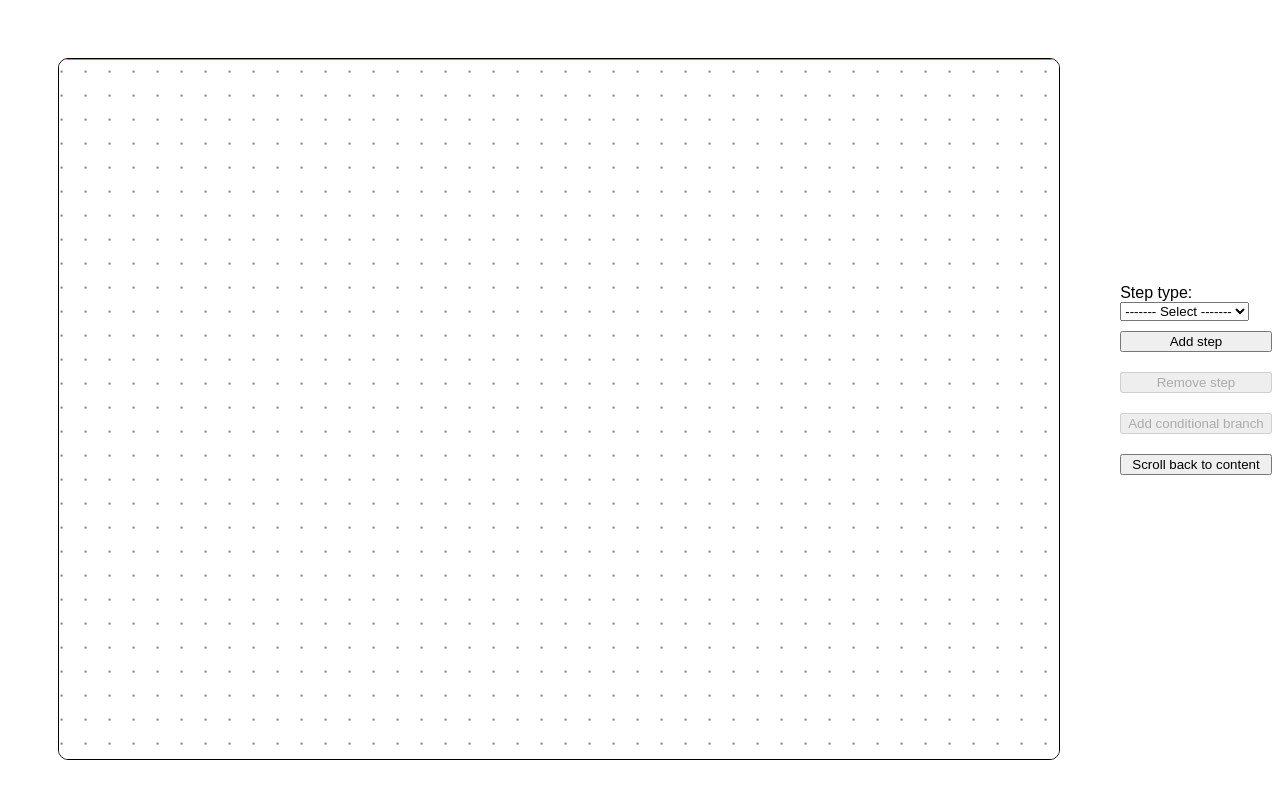
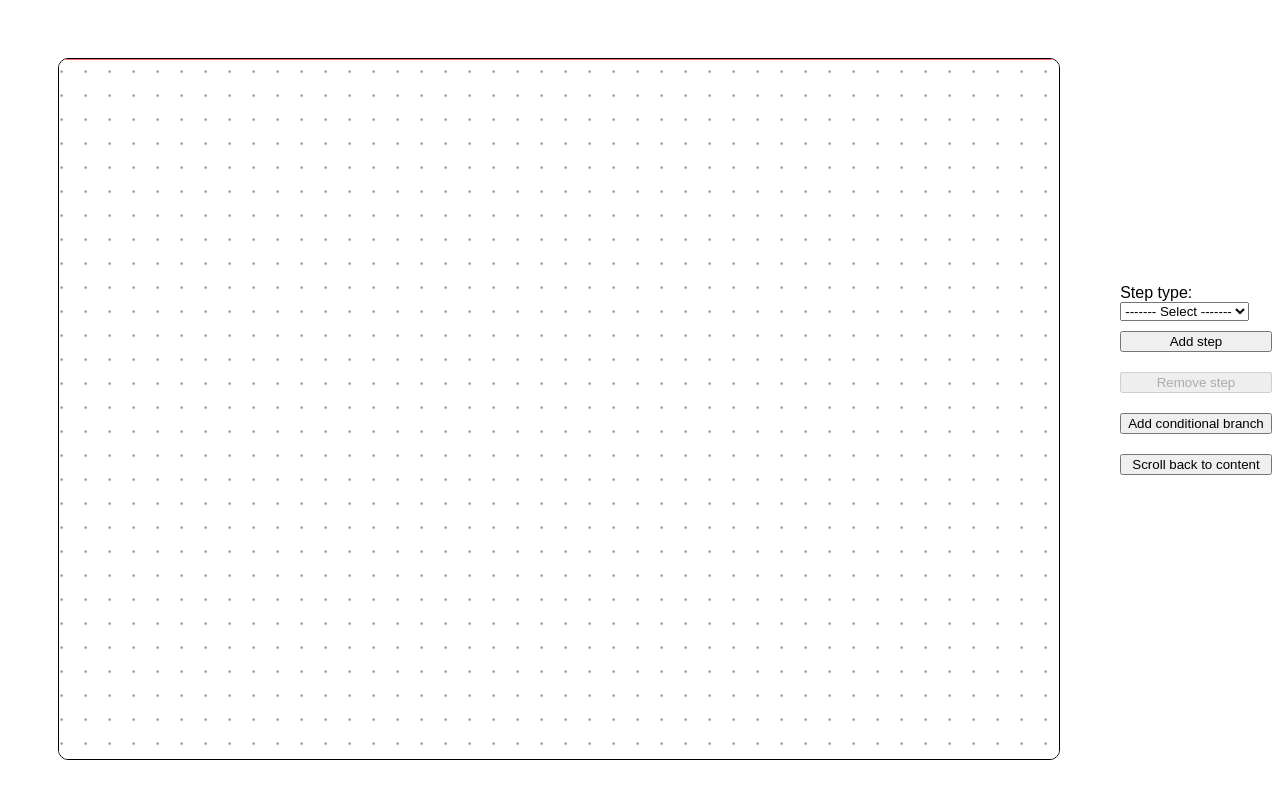
Before and after one commit to amitkumar98/react-sequence-builder, a React (Vite) app: page / in a window 1280 px wide. Built offline with nearby package versions, Linux system fonts and the light colour scheme.

Commit message:
add new props for branch and step restrictions

```diff
--- a/src/components/Controls/index.jsx
+++ b/src/components/Controls/index.jsx
@@ -1,3 +1,5 @@
+import { useState } from "react";
+
 /* eslint-disable react/prop-types */
 const filterFromObject = (object, condition) => {
   return Object.entries(object).reduce((acc, [key, value]) => {
@@ -20,14 +22,101 @@ const Controls = ({
   setShowMoreButtons,
   scrollBackToContent,
   addConditionalBranches,
+  branchesStepRestriction,
+  allowedConditionalBranches,
+  conditionalBranchAllowedSteps,
 }) => {
+  let filteredStepTypeMap = stepTypeMap;
+  let addConditionalBranchButtonDisabled = nodes.length === 0;
+  let filteredLeftBranchStepTypeMap = stepTypeMap;
+  let filteredRightBranchStepTypeMap = stepTypeMap;
+
+  const [selectedCondition, setSelectedCondition] = useState(
+    Object.keys(conditionsMap)[0]
+  );
+
+  const conditionalBranches = nodes.filter((node) => node.isConditional);
+  if (conditionalBranches) {
+    addConditionalBranchButtonDisabled =
+      conditionalBranches.length > allowedConditionalBranches;
+  }
+
+  const selectedNode = nodes.find((node) => node.id === selectedNodeId);
+  if (selectedNode) {
+    const condition = selectedNode.condition;
+    if (condition) {
+      const restrictionForCondition = branchesStepRestriction[condition];
+      if (restrictionForCondition) {
+        const selectedSideRestriction =
+          restrictionForCondition[selectedNode.branchSide];
+        if (selectedSideRestriction && selectedSideRestriction.length > 0) {
+          filteredStepTypeMap = filterFromObject(
+            filteredStepTypeMap,
+            (key) => selectedSideRestriction.indexOf(key) === -1
+          );
+        }
+      }
+    } else {
+      if (selectedCondition) {
+        const restrictionForCondition =
+          branchesStepRestriction[selectedCondition];
+        if (restrictionForCondition) {
+          const leftBranchRestrictedSteps =
+            restrictionForCondition["left-branch"];
+          const rightBranchRestrictedSteps =
+            restrictionForCondition["right-branch"];
+          filteredLeftBranchStepTypeMap = filterFromObject(
+            filteredLeftBranchStepTypeMap,
+            (key) => leftBranchRestrictedSteps.indexOf(key) === -1
+          );
+          filteredRightBranchStepTypeMap = filterFromObject(
+            filteredRightBranchStepTypeMap,
+            (key) => rightBranchRestrictedSteps.indexOf(key) === -1
+          );
+        }
+      }
+    }
+    if (selectedNode?.rootBranchNodeUuid) {
+      const branchSide = selectedNode.branchSide;
+      const restrictionForCondition =
+        branchesStepRestriction[selectedNode.condition];
+      if (restrictionForCondition) {
+        if (branchSide === "right-branch") {
+          const rightBranchRestrictedSteps =
+            restrictionForCondition["right-branch"];
+          filteredRightBranchStepTypeMap = filterFromObject(
+            filteredRightBranchStepTypeMap,
+            (key) => rightBranchRestrictedSteps.indexOf(key) === -1
+          );
+        } else if (branchSide === "left-side") {
+          const leftBranchRestrictedSteps =
+            restrictionForCondition["left-branch"];
+          filteredLeftBranchStepTypeMap = filterFromObject(
+            filteredLeftBranchStepTypeMap,
+            (key) => leftBranchRestrictedSteps.indexOf(key) === -1
+          );
+        }
+      }
+    }
+    const allowedRootStepForSelectedCondition =
+      conditionalBranchAllowedSteps[condition || selectedCondition];
+
+    if (
+      allowedRootStepForSelectedCondition &&
+      allowedRootStepForSelectedCondition.length > 0
+    ) {
+      addConditionalBranchButtonDisabled =
+        allowedRootStepForSelectedCondition.indexOf(selectedNode.stepType) ===
+        -1;
+    }
+  }
+
   const node = nodes.find(
     (node) => uniqueStepTypes.indexOf(node.stepType) > -1
   );
-  let filteredStepTypeMap = stepTypeMap;
   if (node) {
     filteredStepTypeMap = filterFromObject(
-      stepTypeMap,
+      filteredStepTypeMap,
       (key) => uniqueStepTypes.indexOf(key) === -1
     );
   }
@@ -54,13 +143,17 @@ const Controls = ({
         onClick={addNode}
         style={{ marginBottom: "10px" }}
         className="actionButtonPrimary"
+        // ToDo: add disabled prop based on multiple conditions
       >
         Add step
       </button>
       <button
         onClick={removeNode}
         style={{ marginBottom: "10px" }}
-        disabled={!selectedNodeId}
+        // ToDo: Improve this to allow removing 1st node in left branch
+        disabled={
+          !selectedNodeId || selectedNode?.stepNumber < nodes.length - 1
+        }
         className="actionButtonPrimary"
       >
         Remove step
@@ -70,7 +163,12 @@ const Controls = ({
           <div>
             <label htmlFor="condition">Choose condition:</label>
             <br />
-            <select name="condition" id="condition">
+            <select
+              name="condition"
+              id="condition"
+              value={selectedCondition}
+              onChange={(e) => setSelectedCondition(e.target.value)}
+            >
               {Object.keys(conditionsMap).map((option) => (
                 <option value={option} key={crypto.randomUUID()}>
                   {conditionsMap[option]}
@@ -89,12 +187,12 @@ const Controls = ({
             </label>
             <br />
             <select name="left_step_type" id="left_step_type">
-              {Object.keys(filteredStepTypeMap).map((option) => (
+              {Object.keys(filteredLeftBranchStepTypeMap).map((option) => (
                 <option value={option} key={crypto.randomUUID()}>
-                  {filteredStepTypeMap[option]}
+                  {filteredLeftBranchStepTypeMap[option]}
                 </option>
               ))}
-              {Object.keys(filteredStepTypeMap).length === 0 && (
+              {Object.keys(filteredLeftBranchStepTypeMap).length === 0 && (
                 <option value={"-------"} key={crypto.randomUUID()}>
                   ------- Select -------
                 </option>
@@ -107,12 +205,12 @@ const Controls = ({
             </label>
             <br />
             <select name="right_step_type" id="right_step_type">
-              {Object.keys(filteredStepTypeMap).map((option) => (
+              {Object.keys(filteredRightBranchStepTypeMap).map((option) => (
                 <option value={option} key={crypto.randomUUID()}>
-                  {filteredStepTypeMap[option]}
+                  {filteredRightBranchStepTypeMap[option]}
                 </option>
               ))}
-              {Object.keys(filteredStepTypeMap).length === 0 && (
+              {Object.keys(filteredRightBranchStepTypeMap).length === 0 && (
                 <option value={"-------"} key={crypto.randomUUID()}>
                   ------- Select -------
                 </option>
@@ -128,7 +226,7 @@ const Controls = ({
             : () => setShowMoreButtons(true)
         }
         style={{ marginBottom: "10px" }}
-        disabled={nodes.length === 0}
+        disabled={addConditionalBranchButtonDisabled}
         className="actionButtonPrimary"
       >
         Add conditional branch
--- a/src/components/SequenceBuilder/index.jsx
+++ b/src/components/SequenceBuilder/index.jsx
@@ -25,6 +25,9 @@ const SequenceBuilder = ({
   wrapperStyles = {},
   conditionsMap = {},
   uniqueStepTypes = [],
+  branchesStepRestriction = {},
+  allowedConditionalBranches = 1,
+  conditionalBranchAllowedSteps = {},
   subNodeContent = () => <>Sub-Node content</>,
   leftBranchSubNodeContent = () => <>Left branch sub-node content</>,
   rightBranchSubNodeContent = () => <>Right branch sub-node content</>,
@@ -141,11 +144,12 @@ const SequenceBuilder = ({
     let newNodeY;
     let stepNumber = 0;
     let edgeNumber = 0;
+    let selectedNode = null;
     if (nodes.length > 0) {
       if (!selectedNodeId) {
         return;
       }
-      const selectedNode = nodes.find((n) => n.id === selectedNodeId);
+      selectedNode = nodes.find((n) => n.id === selectedNodeId);
 
       if (selectedNode && selectedNode.nodeType === "SUB_NODE") {
         console.error(
@@ -192,6 +196,18 @@ const SequenceBuilder = ({
         stepNumber,
         nodeType: "SUB_NODE",
         nodeText: subNodeContent(),
+        condition:
+          selectedNode && selectedNode.condition
+            ? selectedNode.condition
+            : null,
+        branchSide:
+          selectedNode && selectedNode.branchSide
+            ? selectedNode.branchSide
+            : null,
+        rootBranchNodeUuid:
+          selectedNode && selectedNode.rootBranchNodeUuid
+            ? selectedNode.rootBranchNodeUuid
+            : null,
       };
       newNode = {
         id: crypto.randomUUID(),
@@ -200,6 +216,18 @@ const SequenceBuilder = ({
         stepType,
         stepNumber: stepNumber + 1,
         nodeType: "NODE",
+        condition:
+          selectedNode && selectedNode.condition
+            ? selectedNode.condition
+            : null,
+        branchSide:
+          selectedNode && selectedNode.branchSide
+            ? selectedNode.branchSide
+            : null,
+        rootBranchNodeUuid:
+          selectedNode && selectedNode.rootBranchNodeUuid
+            ? selectedNode.rootBranchNodeUuid
+            : null,
       };
       setNodes([...nodes, subNode, newNode]);
     } else {
@@ -210,6 +238,18 @@ const SequenceBuilder = ({
         stepType,
         stepNumber: stepNumber,
         nodeType: "NODE",
+        condition:
+          selectedNode && selectedNode.condition
+            ? selectedNode.condition
+            : null,
+        branchSide:
+          selectedNode && selectedNode.branchSide
+            ? selectedNode.branchSide
+            : null,
+        rootBranchNodeUuid:
+          selectedNode && selectedNode.rootBranchNodeUuid
+            ? selectedNode.rootBranchNodeUuid
+            : null,
       };
       setNodes([...nodes, newNode]);
     }
@@ -277,11 +317,12 @@ const SequenceBuilder = ({
           (edge) => edge.from === selectedNodeId || edge.to === selectedNodeId
         );
         if (
-          edgesConnectedToSelectedNode &&
+          (selectedNode.stepNumber === 0 &&
+            edgesConnectedToSelectedNode.length === 1) ||
           edgesConnectedToSelectedNode.length === 2
         ) {
           console.error(
-            "Intermediate node selected",
+            "Intermediate or first node selected",
             edgesConnectedToSelectedNode
           );
           return;
@@ -293,7 +334,7 @@ const SequenceBuilder = ({
         const subNodeToDelete = newNodes.find(
           (node) =>
             node.stepNumber === selectedNode.stepNumber - 1 &&
-            node.stepType !== "NODE"
+            node.nodeType !== "NODE"
         );
 
         if (subNodeToDelete) {
@@ -324,7 +365,18 @@ const SequenceBuilder = ({
       return;
     }
 
+    const conditionalBranches = nodes.filter((node) => node.isConditional);
+    if (conditionalBranches.length > allowedConditionalBranches) {
+      console.error(
+        "Maximum number of conditional branches allowed is ",
+        allowedConditionalBranches
+      );
+      return;
+    }
+
     const selectedNode = nodes.find((n) => n.id === selectedNodeId);
+
+    const condition = document.getElementById("condition").value;
     // To avoid adding intermediate nodes
     const edgesConnectedToSelectedNode = edges.filter(
       (edge) => edge.from === selectedNodeId || edge.to === selectedNodeId
@@ -347,13 +399,16 @@ const SequenceBuilder = ({
     const rightBranchStepType =
       document.getElementById("right_step_type").value;
 
-    const delayNode1 = {
+    const subNode1 = {
       id: crypto.randomUUID(),
       x: newNodeX1,
       y: newNodeY1,
       stepNumber: stepNumber + 1,
       nodeType: "SUB_NODE",
       nodeText: leftBranchSubNodeContent(),
+      condition,
+      branchSide: "left-branch",
+      rootBranchNodeUuid: selectedNode.id,
     };
     const newNode1 = {
       id: crypto.randomUUID(),
@@ -362,14 +417,20 @@ const SequenceBuilder = ({
       stepNumber: stepNumber + 2,
       stepType: leftBranchStepType,
       nodeType: "NODE",
+      condition,
+      branchSide: "left-branch",
+      rootBranchNodeUuid: selectedNode.id,
     };
-    const delayNode2 = {
+    const subNode2 = {
       id: crypto.randomUUID(),
       x: newNodeX2,
       y: newNodeY2,
       stepNumber: stepNumber + 3,
       nodeType: "SUB_NODE",
       nodeText: rightBranchSubNodeContent(),
+      condition,
+      branchSide: "right-branch",
+      rootBranchNodeUuid: selectedNode.id,
     };
     const newNode2 = {
       id: crypto.randomUUID(),
@@ -378,15 +439,19 @@ const SequenceBuilder = ({
       stepNumber: stepNumber + 4,
       stepType: rightBranchStepType,
       nodeType: "NODE",
+      condition,
+      branchSide: "right-branch",
+      rootBranchNodeUuid: selectedNode.id,
     };
     selectedNode.isConditional = true;
-    setNodes([...nodes, delayNode1, newNode1, delayNode2, newNode2]);
+    selectedNode.condition = condition;
+    setNodes([...nodes, subNode1, newNode1, subNode2, newNode2]);
     setEdges([
       ...edges,
-      { from: selectedNode.id, to: delayNode1.id },
-      { from: delayNode1.id, to: newNode1.id },
-      { from: selectedNode.id, to: delayNode2.id },
-      { from: delayNode2.id, to: newNode2.id },
+      { from: selectedNode.id, to: subNode1.id },
+      { from: subNode1.id, to: newNode1.id },
+      { from: selectedNode.id, to: subNode2.id },
+      { from: subNode2.id, to: newNode2.id },
     ]);
     setSelectedNodeId(newNode1.id);
     setShowMoreButtons(false);
@@ -447,6 +512,9 @@ const SequenceBuilder = ({
         setShowMoreButtons={setShowMoreButtons}
         scrollBackToContent={scrollBackToContent}
         addConditionalBranches={addConditionalBranches}
+        branchesStepRestriction={branchesStepRestriction}
+        allowedConditionalBranches={allowedConditionalBranches}
+        conditionalBranchAllowedSteps={conditionalBranchAllowedSteps}
       />
     </div>
   );
```
